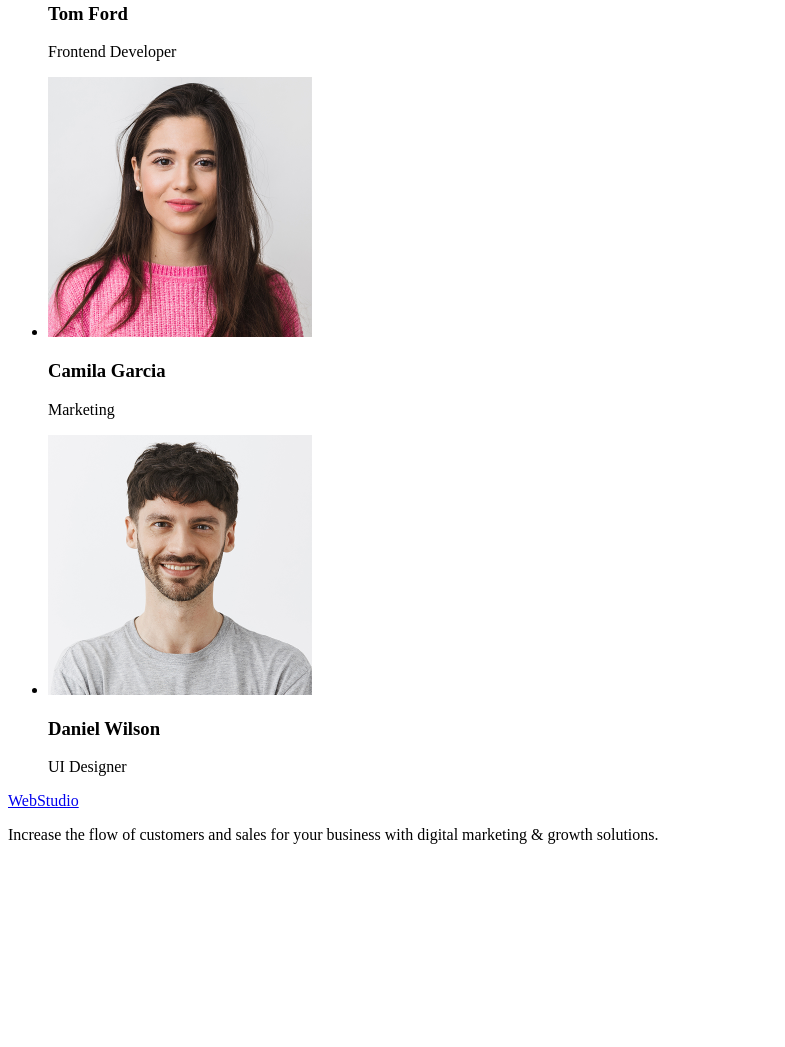
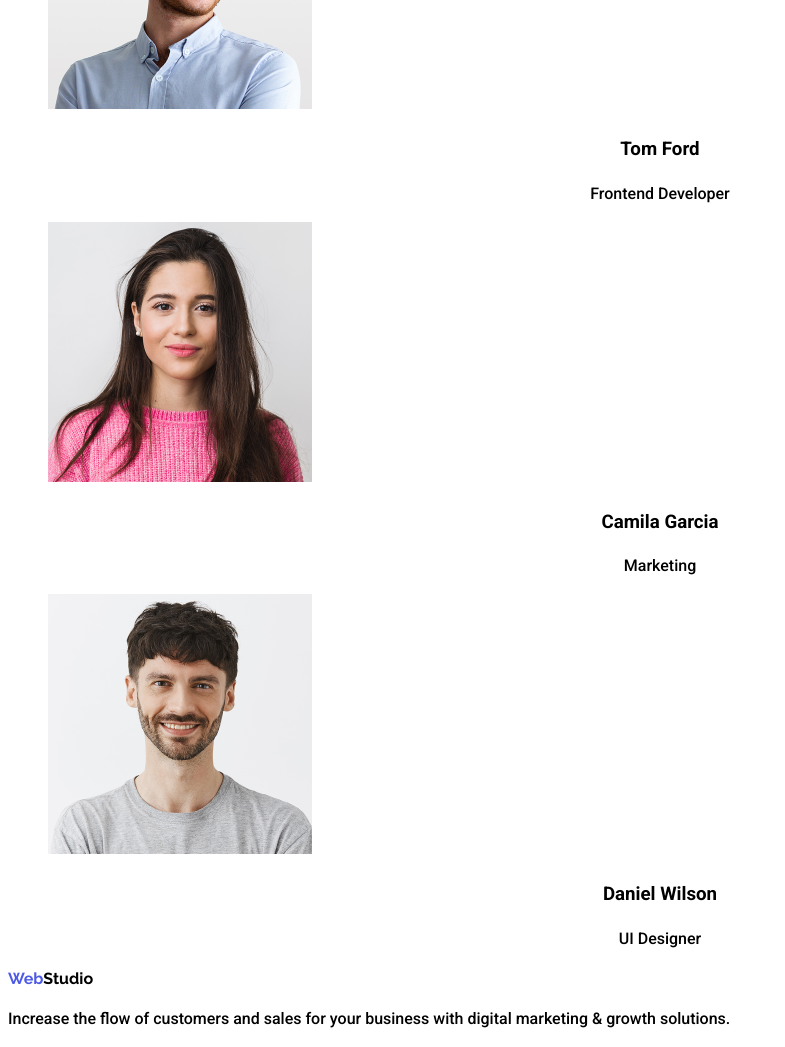
Before and after one commit to DaniilLeonov0/goit-markup-hw-02, a plain HTML site: page index.html in a window 1280 px wide. Shown: the part 1298-2345 px from the top of the page, without its empty margins (0-785 px from the left). Before the commit the page ends 2158 px from the top, so only its background shows below. Drawn offline with Linux system fonts and the light colour scheme.

Commit message:
add css styles

```diff
--- /dev/null
+++ b/CSS/styles.css
@@ -0,0 +1,49 @@
+body {
+    font-family: "Roboto", sans-serif;
+    color: black;
+    background-color: white;
+    line-height: 1.5;
+    font-weight: 500;
+}
+
+button {
+    cursor: pointer;
+}
+
+.hero {
+    background-color:#2E2F42;
+    color: white;
+
+}
+
+.logo {
+    font-family: "Raleway", sans-serif;
+    text-decoration: none;
+    color: black;
+
+}
+.logo span {
+    color: #4D5AE5;
+}
+
+button {
+    background-color: #4D5AE5;
+    color: white;
+}
+
+.team-title {
+    text-align: center;
+}
+
+.team-name,
+.team-position {
+    text-align: center;
+}
+
+.team-list {
+    list-style: none;
+}
+
+a {
+    text-decoration: none;
+}
--- a/index.html
+++ b/index.html
@@ -1,14 +1,21 @@
 <!DOCTYPE html>
 <html lang="en">
+
 <head>
     <meta charset="UTF-8">
     <meta name="viewport" content="width=device-width, initial-scale=1.0">
+    <link href="https://cdnjs.cloudflare.com/ajax/libs/modern-normalize/3.0.1/modern-normalize.min.css">
+    <link rel="preconnect" href="https://fonts.googleapis.com">
+    <link rel="preconnect" href="https://fonts.gstatic.com" crossorigin>
+    <link href="https://fonts.googleapis.com/css2?family=Raleway:wght@700&family=Roboto:wght@400;500;700;900&display=swap"
+        rel="stylesheet">
+    <link rel="stylesheet" href="./css/styles.css">
     <title>WebStudio</title>
 </head>
 <body>
 <header>
     <nav>
-        <a href="./index.html">WebStudio</a>
+        <a class="logo" href="./index.html"><span>Web</span>Studio</a>
         <ul>
             <li> <a href="">Studio</a></li>
             <li> <a href="">Portfolio</a></li>
@@ -23,7 +30,7 @@
     </address>
 </header>
 <main>
-    <section>
+    <section class="hero">
         <h1>Effective Solutions for Your Business</h1>
         <button type="button">Order Service</button>
     </section>
@@ -38,25 +45,25 @@
         </ul>
         </section>
         <section>
-        <h2>Our Team</h2>
-        <ul>
+        <h2 class="team-title">Our Team</h2>
+        <ul class="team-list">
             <li><img src="./images/team1.jpg" alt="Mark Guerrero" width="264" height="260">
-            <h3>Mark Guerrero</h3>
-            <p>Product Designer</p></li>
+            <h3 class="team-name">Mark Guerrero</h3>
+            <p class="team-position">Product Designer</p></li>
             <li><img src="./images/team2.jpg" alt="Tom Ford" width="264" height="260">
-            <h3>Tom Ford</h3>
-            <p>Frontend Developer</p></li>
+            <h3 class="team-name">Tom Ford</h3>
+            <p class="team-position">Frontend Developer</p></li>
             <li><img src="./images/team3.jpg" alt="Camila Garcia" width="264" height="260">
-            <h3>Camila Garcia</h3>
-            <p>Marketing</p></li>
+            <h3 class="team-name">Camila Garcia</h3>
+            <p class="team-position">Marketing</p></li>
             <li><img src="./images/team4.jpg" alt="Daniel Wilson" width="264" height="260">
-            <h3>Daniel Wilson</h3>
-            <p>UI Designer</p></li>
+            <h3 class="team-name">Daniel Wilson</h3>
+            <p class="team-position">UI Designer</p></li>
         </ul>
     </section>
 </main>
 <footer>
-    <a href="./index.html">WebStudio</a>
+    <a class="logo" href="./index.html"><span>Web</span>Studio</a>
     <p>Increase the flow of customers and sales for your business with digital marketing & growth solutions.</p>
 </footer>
 </body>
```
